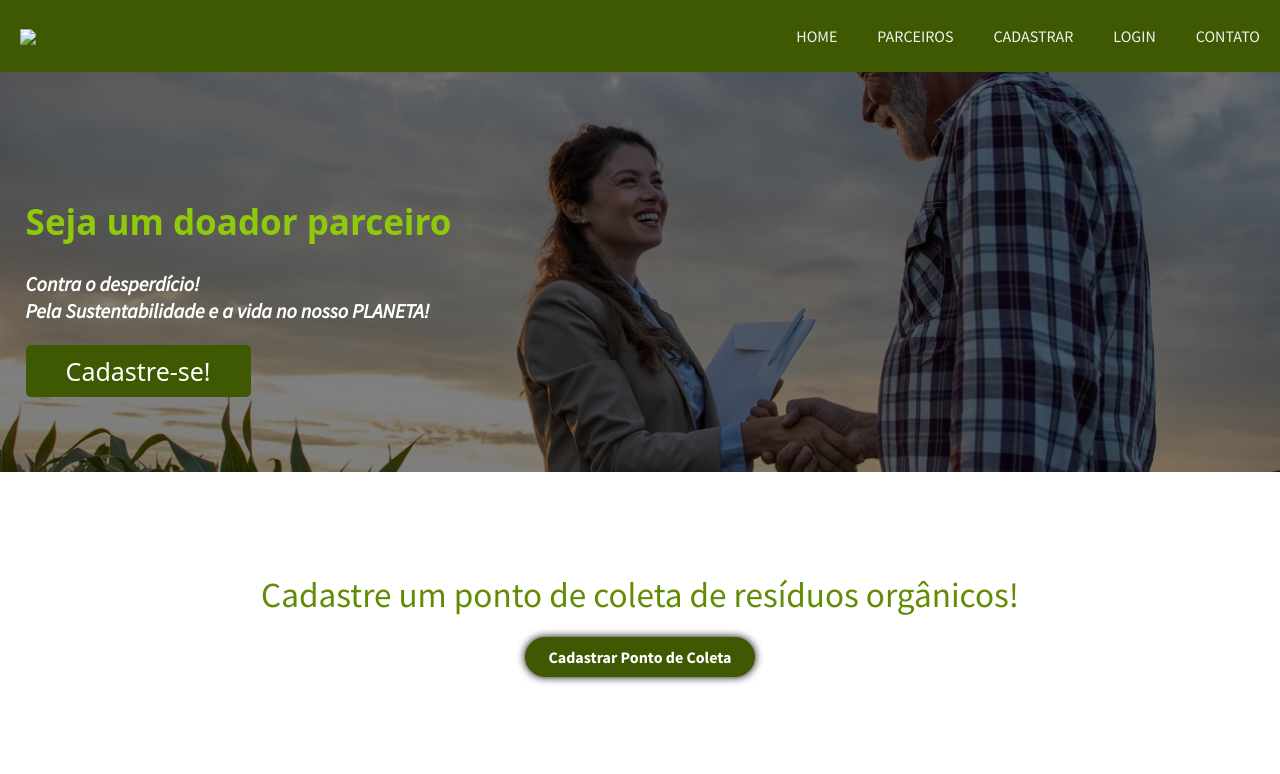
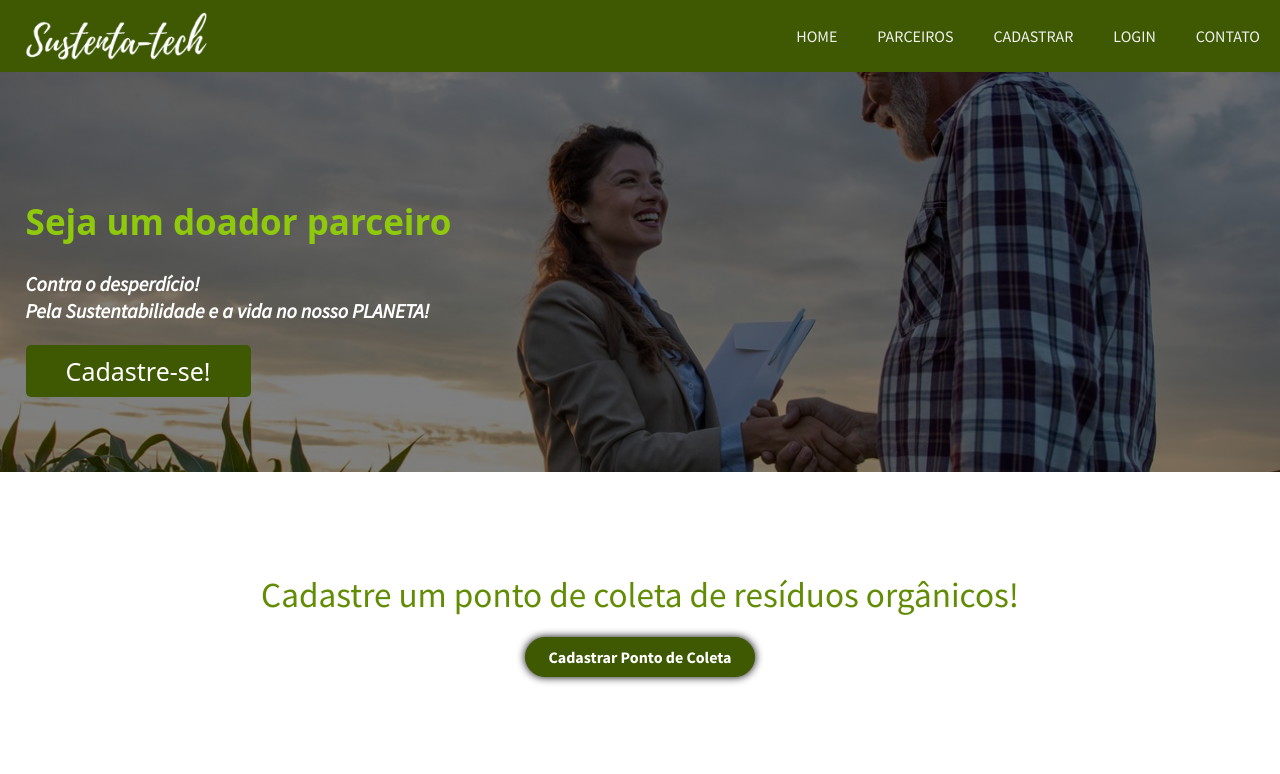
Before and after one commit to Wellpt/TechTeamProject, a plain HTML site: page cadastroPonto.html in a window 1280 px wide. Shown: the top 774 px of the page. Drawn offline with nearby package versions, Linux system fonts and the light colour scheme; the site is published under a folder, as on GitHub Pages, so addresses that start at the root find nothing.

Commit message:
adicionando . antes da /

```diff
--- a/cadastroPonto.html
+++ b/cadastroPonto.html
@@ -20,7 +20,7 @@
 <body>
     <header>
         <nav class="menu">
-          <a class="logo" href="/"> <img src="/Imagens/logo.png" /> </a>
+          <a class="logo" href="/"> <img src="./Imagens/logo.png" /> </a>
 
             <div class="mobile-menu">
                 <div class="line1"></div>
```
Also changed, not shown: index.html (+1 -1 lines), parceiros.html (+1 -1 lines).
